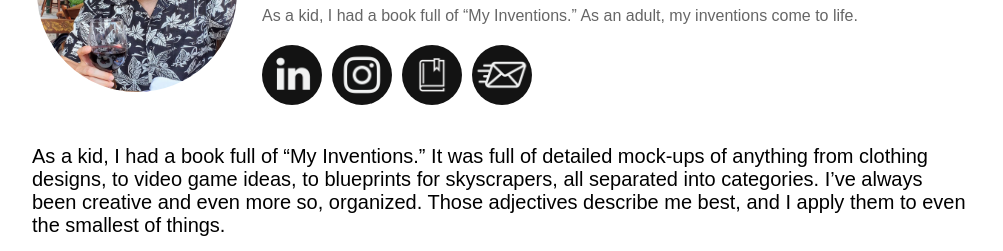
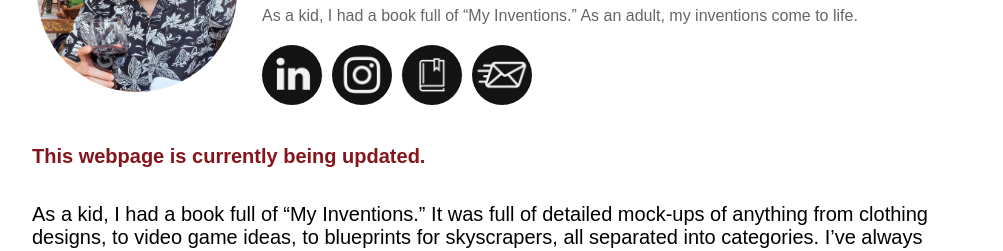
Before and after one commit to acabanjr/acabanjr-dot-com, a plain HTML site: page index.html in a window 1280 px wide. Shown: the part 412-663 px from the top of the page, without its empty margins (138-1141 px from the left). Drawn offline with Linux system fonts and the light colour scheme.

Commit message:
Update index.html

```diff
--- a/index.html
+++ b/index.html
@@ -11,6 +11,11 @@ body {
  margin: 0;
  padding: 0px;
  font-family: Arial, sans-serif;
+}
+
+.highlight-text {
+  color: #85151b;
+  font-weight: bold;
 }
 
 /* ----- Section link design ----- */
@@ -517,6 +522,8 @@ body {
 
 <div class="content">
 
+
+			<p class="highlight-text">This webpage is currently being updated.</p>
 			<p>As a kid, I had a book full of “My Inventions.” It was full of detailed mock-ups of anything from clothing designs, to video game ideas, to blueprints for skyscrapers, all separated into categories. I’ve always been creative and even more so, organized. Those adjectives describe me best, and I apply them to even the smallest of things.</p>
 
 		<div class="parallax parallax1">
```
